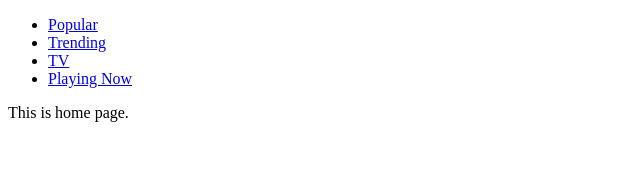
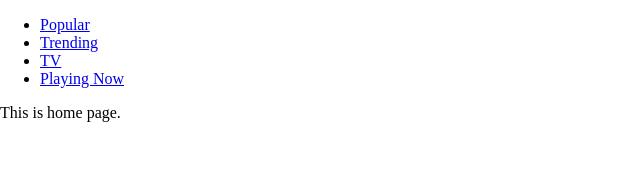
Before and after one commit to KanRMUTL/react-with-redux, a React (Create React App) app: page / in a window 1280 px wide. Shown: the top 172 px of the page, without its empty margins (0-640 px from the left). Built offline with nearby package versions, Linux system fonts and the light colour scheme.

Commit message:
added css to body tag

```diff
--- /dev/null
+++ b/public/index.css
@@ -0,0 +1,3 @@
+body {
+  margin: 0;
+}
--- a/public/index.html
+++ b/public/index.html
@@ -24,6 +24,7 @@
       work correctly both with client-side routing and a non-root public URL.
       Learn how to configure a non-root public URL by running `npm run build`.
     -->
+    <link rel="stylesheet" href="./index.css" />
     <title>React App</title>
   </head>
   <body>
```
